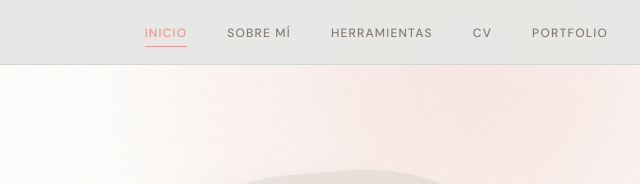
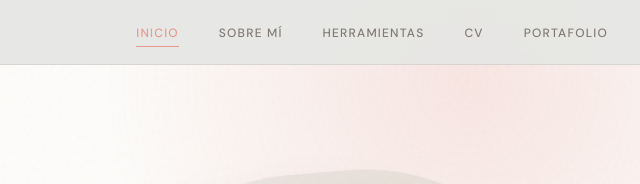
Before and after one commit to paujimesq25/portfolio-paula-jimenez, a plain HTML site: page index.html in a window 1280 px wide. Shown: the top 184 px of the page, 640-1280 px from the left. Drawn offline with nearby package versions, Linux system fonts and the light colour scheme; a web font is replaced by a local one.

Commit message:
Update index.html

```diff
--- a/index.html
+++ b/index.html
@@ -39,7 +39,7 @@
                 <li><a href="about.html">Sobre Mí</a></li>
                 <li><a href="skills.html">Herramientas</a></li>
                 <li><a href="cv.html">CV</a></li>
-                <li><a href="portfolio.html">Portfolio</a></li>
+                <li><a href="portfolio.html">Portafolio</a></li>
             </ul>
         </nav>
     </div>
```
